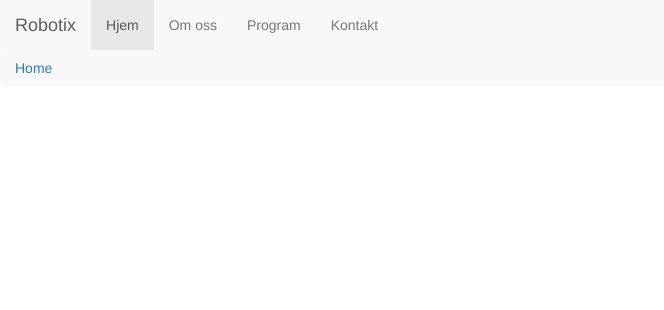
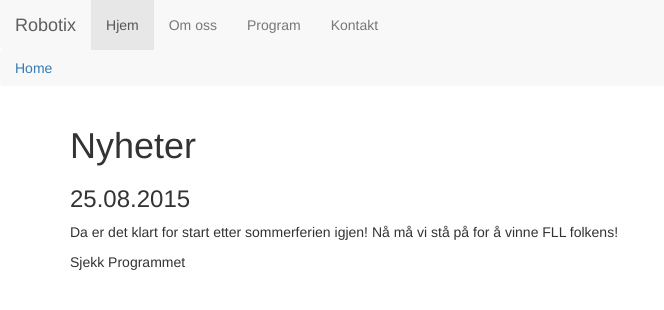
Before and after one commit to Robotix-Horten/Robotix-Website, a PHP site: page / in a window 1280 px wide. Shown: the top 310 px of the page, without its empty margins (0-664 px from the left). Run offline with PHP 8.4, Linux system fonts and the light colour scheme; some libraries are stand-ins or nearby versions.

Commit message:
Added news

```diff
--- a/index.php
+++ b/index.php
@@ -11,6 +11,16 @@
   		<li class="active"><a href="#">Home</a></li>
 	</ol>
 
+	<div class="container">
+		<h1>Nyheter</h1>
+		<div>
+			<h3>25.08.2015</h3>
+			<p>Da er det klart for start etter sommerferien igjen! Nå må vi stå på for å vinne FLL folkens!</p>
+			<p>Sjekk Programmet</p>
+		</div>
+	</div>
+
+
 	<script type="text/javascript" src="./bower_components/jquery/dist/jquery.min.js"></script>
 	<script type="text/javascript" src="./bower_components/bootstrap/dist/js/bootstrap.min.js"></script>
 
```
